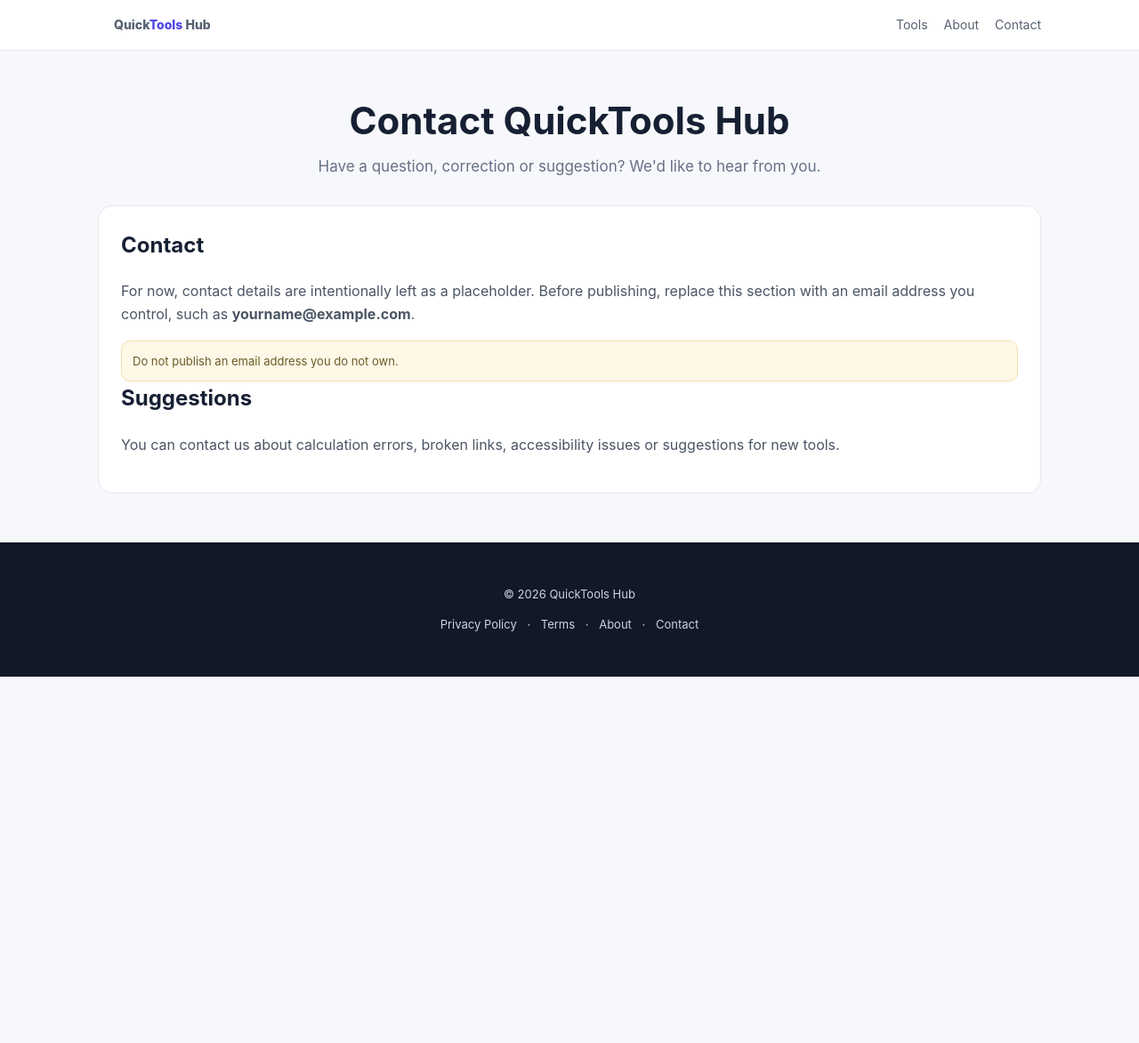
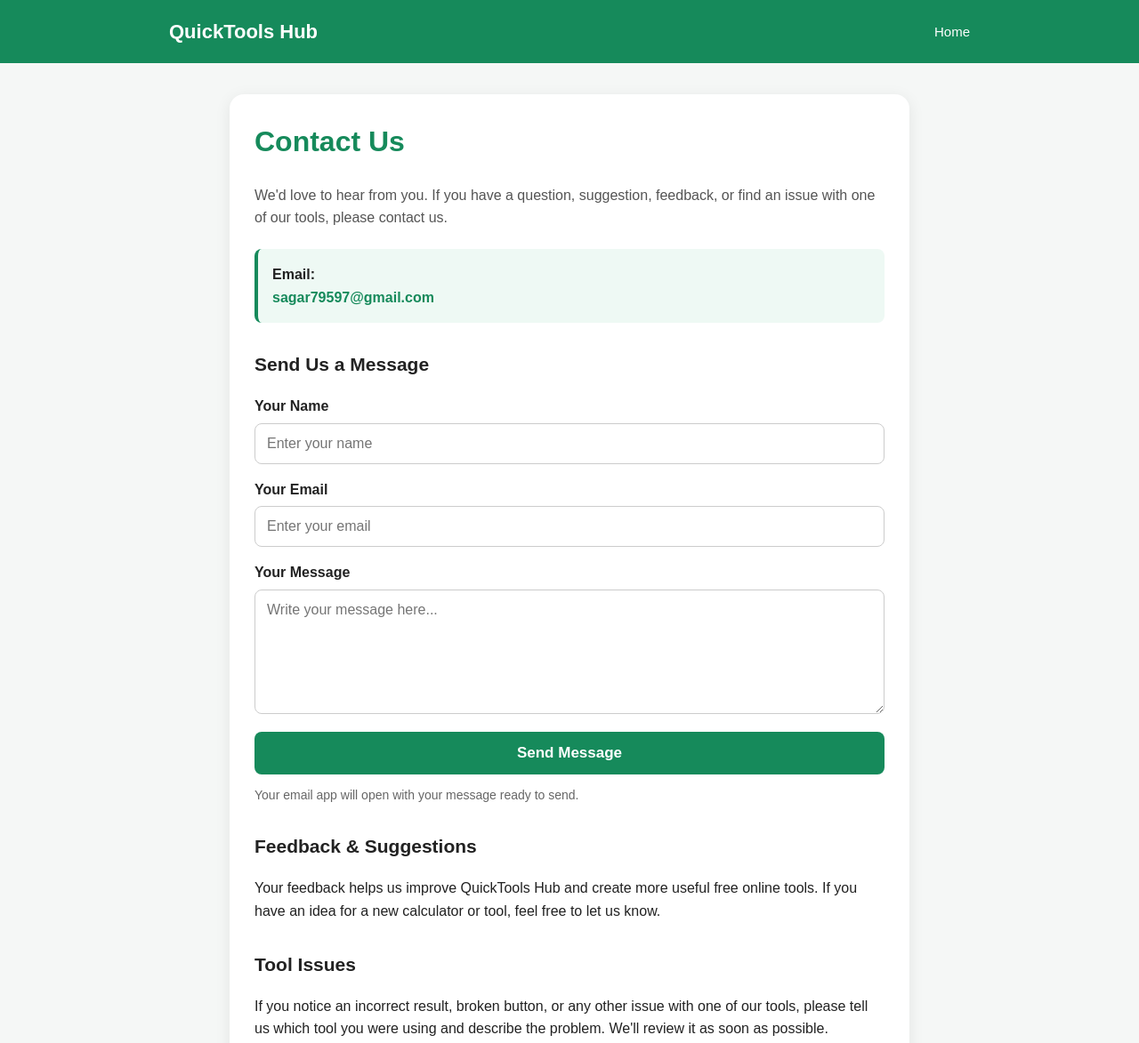
Before and after one commit to quicktools-hub/quicktools-hub.github.io, a plain HTML site: page contact.html in a window 1280 px wide. Shown: the top 1173 px of the page at 89% size. Before the commit the page ends 800 px from the top, so only its background shows below. Drawn offline with Linux system fonts and the light colour scheme.

Commit message:
Update contact.html

```diff
--- a/contact.html
+++ b/contact.html
@@ -1,3 +1,295 @@
-<!doctype html><html lang="en"><head><meta charset="utf-8"><meta name="viewport" content="width=device-width,initial-scale=1"><meta name="description" content="Contact QuickTools Hub with corrections, questions and suggestions."><title>Contact | QuickTools Hub</title><link rel="stylesheet" href="style.css"></head><body>
-<header><div class="nav"><a class="logo" href="index.html">Quick<span>Tools</span> Hub</a><nav><a href="index.html#tools">Tools</a><a href="about.html">About</a><a href="contact.html">Contact</a></nav></div></header><section class="hero"><h1>Contact QuickTools Hub</h1><p>Have a question, correction or suggestion? We'd like to hear from you.</p></section><main class="container"><div class="content"><h2>Contact</h2><p>For now, contact details are intentionally left as a placeholder. Before publishing, replace this section with an email address you control, such as <strong>yourname@example.com</strong>.</p><div class="notice">Do not publish an email address you do not own.</div><h2>Suggestions</h2><p>You can contact us about calculation errors, broken links, accessibility issues or suggestions for new tools.</p></div></main>
-<footer><p>© 2026 QuickTools Hub</p><p><a href="privacy.html">Privacy Policy</a> · <a href="terms.html">Terms</a> · <a href="about.html">About</a> · <a href="contact.html">Contact</a></p></footer><script src="script.js"></script></body></html>
+<!<!DOCTYPE html>
+<html lang="en">
+<head>
+  <meta charset="UTF-8">
+  <meta name="viewport" content="width=device-width, initial-scale=1.0">
+
+  <title>Contact Us - QuickTools Hub</title>
+  <meta name="description" content="Contact QuickTools Hub for questions, suggestions, feedback, or issues with our free online tools.">
+
+  <style>
+    * {
+      box-sizing: border-box;
+    }
+
+    body {
+      margin: 0;
+      font-family: Arial, sans-serif;
+      background: #f5f7f6;
+      color: #222;
+      line-height: 1.6;
+    }
+
+    header {
+      background: #168a5b;
+      color: white;
+      padding: 18px 20px;
+    }
+
+    .header-inner {
+      max-width: 900px;
+      margin: auto;
+      display: flex;
+      align-items: center;
+      justify-content: space-between;
+    }
+
+    .logo {
+      font-size: 22px;
+      font-weight: bold;
+      text-decoration: none;
+      color: white;
+    }
+
+    .home-link {
+      color: white;
+      text-decoration: none;
+      font-size: 15px;
+    }
+
+    main {
+      max-width: 800px;
+      margin: 35px auto;
+      padding: 0 18px;
+    }
+
+    .card {
+      background: white;
+      padding: 28px;
+      border-radius: 16px;
+      box-shadow: 0 4px 18px rgba(0,0,0,0.08);
+    }
+
+    h1 {
+      margin-top: 0;
+      color: #168a5b;
+      font-size: 32px;
+    }
+
+    h2 {
+      font-size: 21px;
+      margin-top: 30px;
+    }
+
+    .intro {
+      color: #555;
+    }
+
+    .contact-box {
+      background: #eef9f4;
+      border-left: 4px solid #168a5b;
+      padding: 16px;
+      border-radius: 8px;
+      margin: 22px 0;
+    }
+
+    .email {
+      color: #168a5b;
+      font-weight: bold;
+      text-decoration: none;
+      word-break: break-word;
+    }
+
+    label {
+      display: block;
+      margin-top: 16px;
+      margin-bottom: 6px;
+      font-weight: bold;
+    }
+
+    input,
+    textarea {
+      width: 100%;
+      padding: 13px;
+      border: 1px solid #ccc;
+      border-radius: 8px;
+      font-size: 16px;
+      font-family: inherit;
+    }
+
+    textarea {
+      min-height: 140px;
+      resize: vertical;
+    }
+
+    button {
+      margin-top: 20px;
+      width: 100%;
+      padding: 14px;
+      border: none;
+      border-radius: 8px;
+      background: #168a5b;
+      color: white;
+      font-size: 17px;
+      font-weight: bold;
+      cursor: pointer;
+    }
+
+    button:hover {
+      background: #117149;
+    }
+
+    .note {
+      font-size: 14px;
+      color: #666;
+      margin-top: 12px;
+    }
+
+    footer {
+      margin-top: 40px;
+      padding: 25px 15px;
+      text-align: center;
+      background: #17201c;
+      color: #ddd;
+      font-size: 14px;
+    }
+
+    footer a {
+      color: #fff;
+      text-decoration: none;
+      margin: 0 7px;
+    }
+
+    @media (max-width: 600px) {
+      .header-inner {
+        gap: 10px;
+      }
+
+      .logo {
+        font-size: 19px;
+      }
+
+      h1 {
+        font-size: 27px;
+      }
+
+      .card {
+        padding: 20px;
+      }
+    }
+  </style>
+</head>
+
+<body>
+
+  <header>
+    <div class="header-inner">
+      <a class="logo" href="index.html">QuickTools Hub</a>
+      <a class="home-link" href="index.html">Home</a>
+    </div>
+  </header>
+
+  <main>
+    <div class="card">
+
+      <h1>Contact Us</h1>
+
+      <p class="intro">
+        We'd love to hear from you. If you have a question, suggestion,
+        feedback, or find an issue with one of our tools, please contact us.
+      </p>
+
+      <div class="contact-box">
+        <strong>Email:</strong><br>
+        <a class="email" href="mailto:YOUR-EMAIL@gmail.com">
+          sagar79597@gmail.com
+        </a>
+      </div>
+
+      <h2>Send Us a Message</h2>
+
+      <form onsubmit="sendEmail(event)">
+
+        <label for="name">Your Name</label>
+        <input
+          type="text"
+          id="name"
+          name="name"
+          placeholder="Enter your name"
+          required
+        >
+
+        <label for="email">Your Email</label>
+
+<input
+  type="email"
+  id="email"
+  name="email"
+  placeholder="Enter your email"
+  required
+>
+        <label for="message">Your Message</label>
+        <textarea
+          id="message"
+          name="message"
+          placeholder="Write your message here..."
+          required
+        ></textarea>
+
+        <button type="submit">Send Message</button>
+
+        <p class="note">
+          Your email app will open with your message ready to send.
+        </p>
+
+      </form>
+
+      <h2>Feedback & Suggestions</h2>
+
+      <p>
+        Your feedback helps us improve QuickTools Hub and create more useful
+        free online tools. If you have an idea for a new calculator or tool,
+        feel free to let us know.
+      </p>
+
+      <h2>Tool Issues</h2>
+
+      <p>
+        If you notice an incorrect result, broken button, or any other issue
+        with one of our tools, please tell us which tool you were using and
+        describe the problem. We'll review it as soon as possible.
+      </p>
+
+    </div>
+  </main>
+
+  <footer>
+    <p>© 2026 QuickTools Hub. All rights reserved.</p>
+
+    <p>
+      <a href="index.html">Home</a>
+      <a href="about.html">About</a>
+      <a href="contact.html">Contact</a>
+      <a href="privacy.html">Privacy Policy</a>
+      <a href="terms.html">Terms</a>
+    </p>
+  </footer>
+
+  <script>
+    function sendEmail(event) {
+      event.preventDefault();
+
+      const name = document.getElementById("name").value;
+      const email = document.getElementById("email").value;
+      const message = document.getElementById("message").value;
+
+      const subject = encodeURIComponent(
+        "QuickTools Hub Contact - " + name
+      );
+
+      const body = encodeURIComponent(
+        "Name: " + name +
+        "\nEmail: " + email +
+        "\n\nMessage:\n" + message
+      );
+
+      window.location.href =
+        "mailto:sagar79597@gmail.com?subject=" +
+        subject +
+        "&body=" +
+        body;
+    }
+  </script>
+
+</body>
+</html>
```
